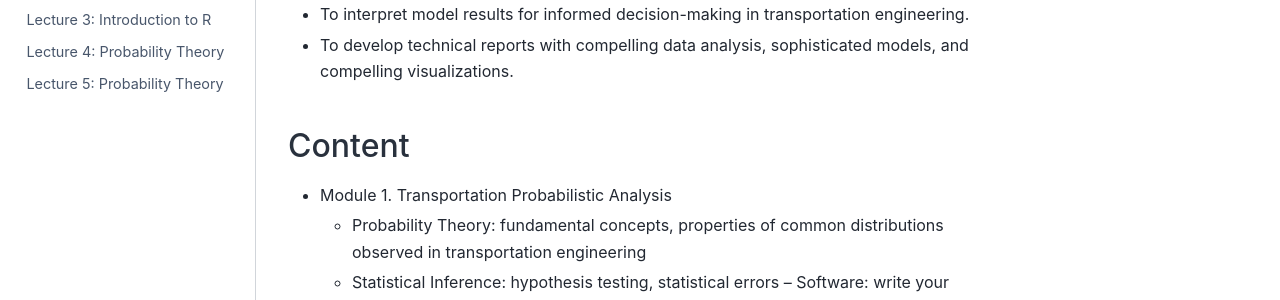
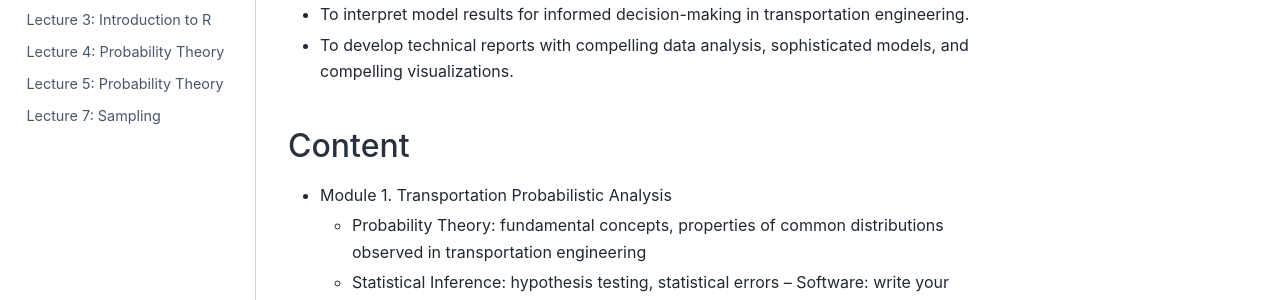
Before and after one commit to anmpahwa/CE5540, a Jupyter Book: the page built from book/intro.md, in a window 1280 px wide. Shown: the part 424-724 px from the top of the page. Built offline with Jupyter Book 1.0.4 settings and Sphinx 7.4.7 and the Sphinx Book theme 1.1.4, drawn with Linux system fonts in a browser that asks for light colours; comment, search, counter and statistics services are not loaded.

Commit message:
update toc.yml

```diff
--- a/book/_toc.yml
+++ b/book/_toc.yml
@@ -9,3 +9,4 @@ parts:
     - file: content/lecture_03.ipynb
     - file: content/lecture_04.ipynb
     - file: content/lecture_05.ipynb
+    - file: content/lecture_07.ipynb
```
